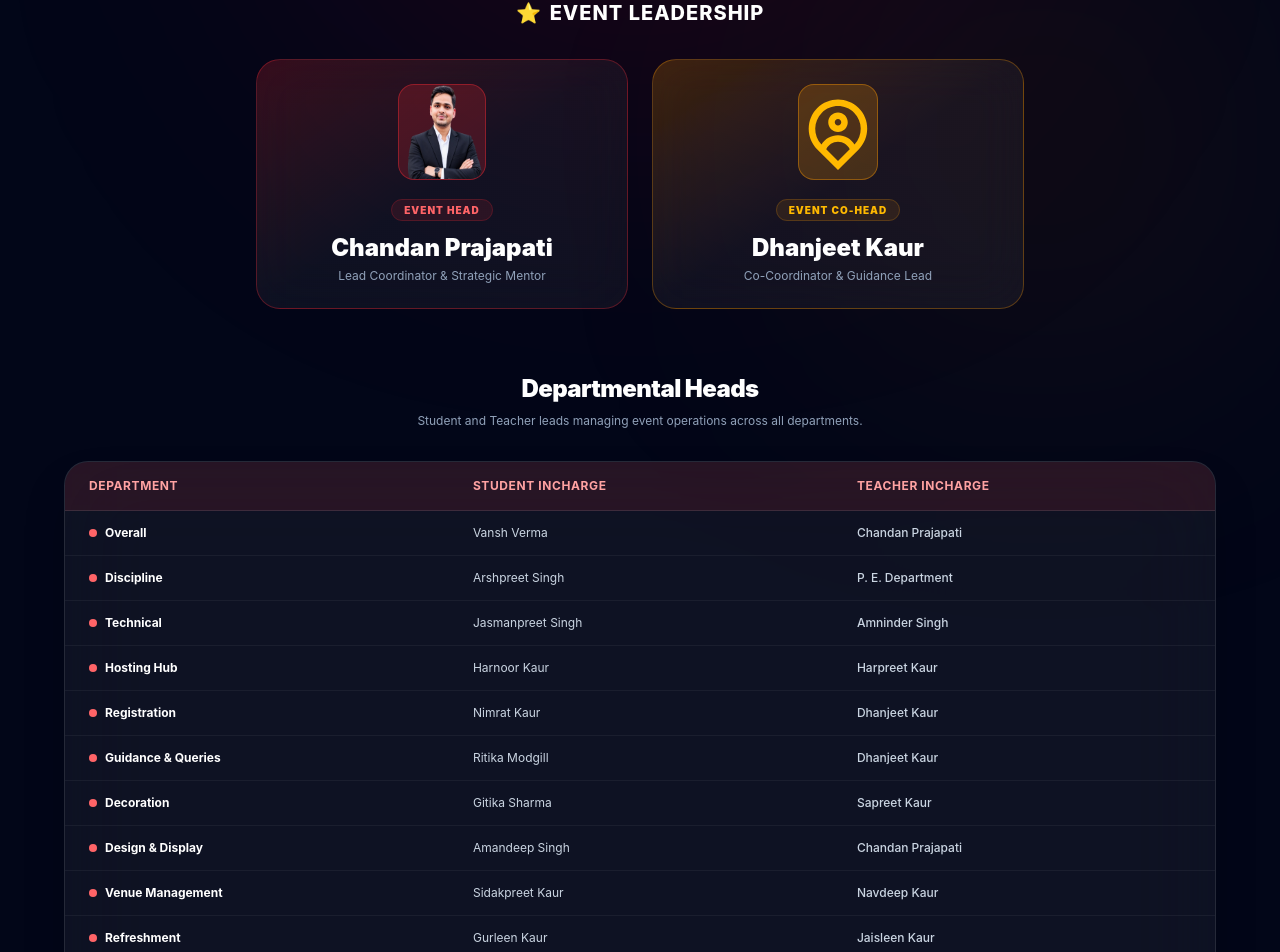
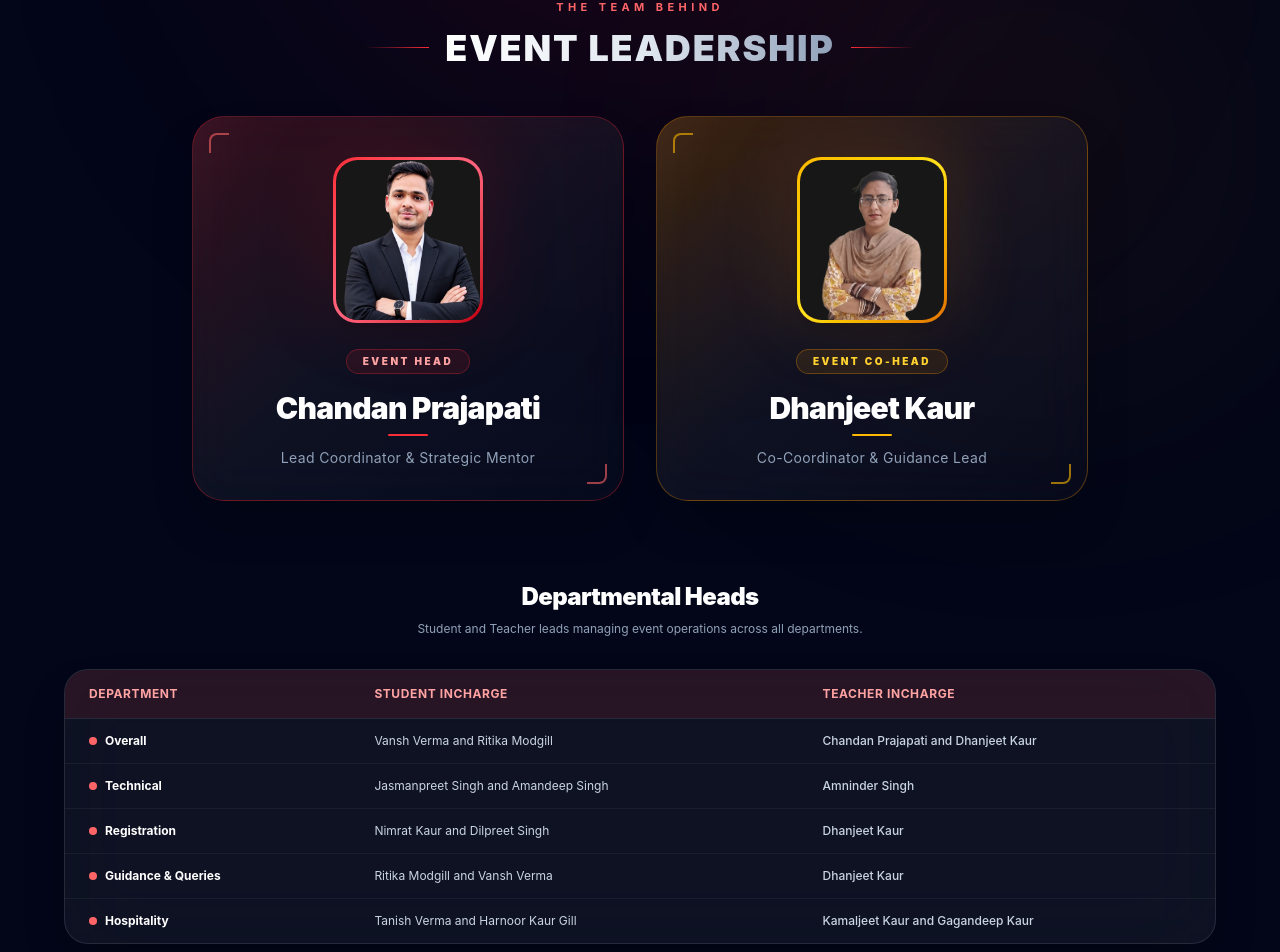
Before and after one commit to Cdansoftware/sbix, a React (Vite) app: page /about in a window 1280 px wide. Shown: the part 420-1372 px from the top of the page. Built offline with nearby package versions, Linux system fonts and the light colour scheme.

Commit message:
added_chief_guest

```diff
--- a/src/pages/About.jsx
+++ b/src/pages/About.jsx
@@ -1,9 +1,9 @@
 import { useEffect } from "react";
 import AOS from "aos";
 import "aos/dist/aos.css";
-import { RiMapPinUserLine } from "react-icons/ri";
 import { departmentData } from "./siteData";
 import Head from "../assets/head.png";
+import dhn from "../assets/dhn.png";
 
 const About = () => {
   useEffect(() => {
@@ -13,6 +13,36 @@ const About = () => {
       easing: "ease-out-cubic",
     });
   }, []);
+
+  // Component ke upar (ya bahar) ye data rakhein
+  const leaders = [
+    {
+      img: Head,
+      role: "Event Head",
+      name: "Chandan Prajapati",
+      desc: "Lead Coordinator & Strategic Mentor",
+      aos: "fade-right",
+      card: "from-red-500/20 hover:border-red-500/60 border-red-500/30 hover:shadow-red-900/40",
+      ring: "from-red-500 via-rose-400 to-red-700",
+      glow: "bg-red-600/40",
+      badge: "text-red-300 bg-red-500/10 border-red-500/30",
+      line: "bg-red-500",
+      corner: "border-red-400/60",
+    },
+    {
+      img: dhn,
+      role: "Event Co-Head",
+      name: "Dhanjeet Kaur",
+      desc: "Co-Coordinator & Guidance Lead",
+      aos: "fade-left",
+      card: "from-amber-500/20 hover:border-amber-500/60 border-amber-500/30 hover:shadow-amber-900/40",
+      ring: "from-amber-400 via-yellow-300 to-amber-600",
+      glow: "bg-amber-500/40",
+      badge: "text-amber-300 bg-amber-500/10 border-amber-500/30",
+      line: "bg-amber-400",
+      corner: "border-amber-400/60",
+    },
+  ];
 
   return (
     <div className="bg-slate-950 text-slate-100 min-h-screen py-16 px-4 sm:px-6 font-sans overflow-hidden">
@@ -40,43 +70,105 @@ const About = () => {
         </div>
 
         {/* Leadership Section (Head & Co-Head) */}
-        <div className="mb-16" data-aos="fade-up">
-          <h2 className="text-xl font-extrabold text-white text-center mb-8 uppercase tracking-wider flex items-center justify-center gap-2">
-            <span>⭐</span> Event Leadership
-          </h2>
-          <div className="grid grid-cols-1 md:grid-cols-2 gap-6 max-w-3xl mx-auto">
-            {/* Head */}
-            <div className="p-6 rounded-3xl bg-gradient-to-br from-red-500/20 via-white/5 to-white/5 backdrop-blur-xl border border-red-500/30 text-center relative overflow-hidden group hover:border-red-500/60 transition-all">
-              <img
-              src={Head}
-              alt="Head"
-              className="w-22 h-24 rounded-2xl bg-red-500/20 border border-red-500/40 text-red-400 flex items-center justify-center text-2xl font-bold mx-auto mb-4 group-hover:scale-110 transition-transform" />
+        <div className="relative mb-20 px-2">
+          {/* Heading */}
+          <div
+            className="text-center mb-12"
+            data-aos="fade-down"
+            data-aos-duration="800"
+          >
+            <p className="text-red-400 text-[11px] font-bold uppercase tracking-[0.4em] mb-3">
+              The Team Behind
+            </p>
+            <h2 className="flex items-center justify-center gap-4 text-2xl sm:text-4xl font-black uppercase tracking-wider">
+              <span className="hidden sm:block h-px w-16 bg-gradient-to-r from-transparent to-red-500" />
+              <span className="bg-gradient-to-r from-white via-slate-200 to-slate-400 bg-clip-text text-transparent">
+                Event Leadership
+              </span>
+              <span className="hidden sm:block h-px w-16 bg-gradient-to-l from-transparent to-red-500" />
+            </h2>
+          </div>
 
-              <span className="text-[10px] font-black uppercase tracking-widest text-red-400 px-3 py-1 bg-red-500/10 rounded-full border border-red-500/20">
-                Event Head
-              </span>
-              <h3 className="text-2xl font-black text-white mt-3 mb-1">
-                Chandan Prajapati
-              </h3>
-              <p className="text-xs text-slate-400">
-                Lead Coordinator & Strategic Mentor
-              </p>
-            </div>
+          <div className="grid grid-cols-1 md:grid-cols-2 gap-8 max-w-4xl mx-auto">
+            {leaders.map((l, i) => (
+              // AOS wrapper pe lagaya hai taaki hover transform se conflict na ho
+              <div
+                key={l.role}
+                data-aos={l.aos}
+                data-aos-duration="900"
+                data-aos-delay={i * 150}
+              >
+                <div
+                  className={`group relative h-full overflow-hidden rounded-[2rem] border bg-gradient-to-br ${l.card} via-white/5 to-white/[0.02] backdrop-blur-xl px-6 pt-10 pb-8 text-center shadow-2xl transition-all duration-500 hover:-translate-y-2`}
+                >
+                  {/* Shine sweep on hover */}
+                  <span className="pointer-events-none absolute inset-0 -translate-x-full skew-x-[-20deg] bg-gradient-to-r from-transparent via-white/10 to-transparent transition-transform duration-1000 group-hover:translate-x-full" />
 
-            {/* Co-Head */}
-            <div className="p-6 rounded-3xl bg-gradient-to-br from-amber-500/20 via-white/5 to-white/5 backdrop-blur-xl border border-amber-500/30 text-center relative overflow-hidden group hover:border-amber-500/60 transition-all">
-              <RiMapPinUserLine className="w-20 h-24 rounded-2xl bg-amber-500/20 border border-amber-500/40 text-amber-400 flex items-center justify-center text-2xl font-bold mx-auto mb-4 group-hover:scale-110 transition-transform" />
+                  {/* Corner accents */}
+                  <span
+                    className={`absolute top-4 left-4 h-5 w-5 border-t-2 border-l-2 rounded-tl-lg ${l.corner}`}
+                  />
+                  <span
+                    className={`absolute bottom-4 right-4 h-5 w-5 border-b-2 border-r-2 rounded-br-lg ${l.corner}`}
+                  />
 
-              <span className="text-[10px] font-black uppercase tracking-widest text-amber-400 px-3 py-1 bg-amber-500/10 rounded-full border border-amber-500/20">
-                Event Co-Head
-              </span>
-              <h3 className="text-2xl font-black text-white mt-3 mb-1">
-                Dhanjeet Kaur
-              </h3>
-              <p className="text-xs text-slate-400">
-                Co-Coordinator & Guidance Lead
-              </p>
-            </div>
+                  {/* Avatar */}
+                  <div
+                    className="relative mx-auto mb-6 w-fit"
+                    data-aos="zoom-in"
+                    data-aos-delay={300 + i * 150}
+                  >
+                    <div
+                      className={`absolute inset-0 rounded-3xl ${l.glow} blur-2xl opacity-40 transition-opacity duration-500 group-hover:opacity-90`}
+                    />
+                    <div
+                      className={`relative rounded-3xl bg-gradient-to-br ${l.ring} p-[3px] shadow-xl`}
+                    >
+                      <div className="h-32 w-28 sm:h-40 sm:w-36 overflow-hidden rounded-[1.35rem] bg-neutral-900">
+                        <img
+                          src={l.img}
+                          alt={l.name}
+                          loading="lazy"
+                          className="h-full w-full object-cover transition-transform duration-700 group-hover:scale-110"
+                        />
+                      </div>
+                    </div>
+                  </div>
+
+                  {/* Badge */}
+                  <span
+                    data-aos="fade-up"
+                    data-aos-delay={450 + i * 150}
+                    className={`inline-block rounded-full border px-4 py-1 text-[10px] font-black uppercase tracking-[0.25em] ${l.badge}`}
+                  >
+                    {l.role}
+                  </span>
+
+                  {/* Name */}
+                  <h3
+                    data-aos="fade-up"
+                    data-aos-delay={550 + i * 150}
+                    className="mt-4 mb-2 text-2xl sm:text-3xl font-black tracking-tight text-white"
+                  >
+                    {l.name}
+                  </h3>
+
+                  {/* Divider */}
+                  <span
+                    className={`mx-auto mb-3 block h-0.5 w-10 rounded-full ${l.line} transition-all duration-500 group-hover:w-24`}
+                  />
+
+                  {/* Description */}
+                  <p
+                    data-aos="fade-up"
+                    data-aos-delay={650 + i * 150}
+                    className="text-xs sm:text-sm tracking-wide text-slate-400"
+                  >
+                    {l.desc}
+                  </p>
+                </div>
+              </div>
+            ))}
           </div>
         </div>
 
--- a/src/pages/Contact.jsx
+++ b/src/pages/Contact.jsx
@@ -2,13 +2,11 @@ import { useEffect } from "react";
 import AOS from "aos";
 import "aos/dist/aos.css";
 import { FaMapMarkerAlt, FaDirections, FaWhatsapp } from "react-icons/fa";
-import UserIcons from "../assets/userr.png";
-import FeUser from "../assets/feuser.png";
 import Gmail from "../assets/gmicon.png";
 import Head from "../assets/head.png";
+import dhn from "../assets/dhn.png";
 
 const Contact = () => {
-
   const mapLink = "https://maps.app.goo.gl/f2LRfZySJPFA3FGn7";
   const whatsappGroupLink = "https://chat.whatsapp.com/KKRMVUteyO95zC2gJ81DFj";
 
@@ -19,6 +17,36 @@ const Contact = () => {
       easing: "ease-out-cubic",
     });
   }, []);
+
+  // Component ke upar (ya bahar) ye data rakhein
+  const leaders = [
+    {
+      img: Head,
+      role: "Event Head",
+      name: "Chandan Prajapati",
+      desc: "Lead Coordinator & Strategic Mentor",
+      aos: "fade-right",
+      card: "from-red-500/20 hover:border-red-500/60 border-red-500/30 hover:shadow-red-900/40",
+      ring: "from-red-500 via-rose-400 to-red-700",
+      glow: "bg-red-600/40",
+      badge: "text-red-300 bg-red-500/10 border-red-500/30",
+      line: "bg-red-500",
+      corner: "border-red-400/60",
+    },
+    {
+      img: dhn,
+      role: "Event Co-Head",
+      name: "Dhanjeet Kaur",
+      desc: "Co-Coordinator & Guidance Lead",
+      aos: "fade-left",
+      card: "from-amber-500/20 hover:border-amber-500/60 border-amber-500/30 hover:shadow-amber-900/40",
+      ring: "from-amber-400 via-yellow-300 to-amber-600",
+      glow: "bg-amber-500/40",
+      badge: "text-amber-300 bg-amber-500/10 border-amber-500/30",
+      line: "bg-amber-400",
+      corner: "border-amber-400/60",
+    },
+  ];
 
   return (
     <div className="bg-slate-950 text-slate-100 min-h-screen py-16 px-4 sm:px-6 font-sans overflow-hidden">
@@ -45,81 +73,106 @@ const Contact = () => {
           </p>
         </div>
 
-        {/* Leadership Contact Cards */}
-        <div
-          className="grid grid-cols-1 md:grid-cols-2 gap-6 mb-12"
-          data-aos="fade-up"
-        >
-          {/* Chandan Prajapati Card */}
-          <div className="p-6 rounded-3xl bg-white/5 backdrop-blur-2xl border border-white/10 shadow-xl relative overflow-hidden group hover:border-red-500/50 transition-all duration-300 flex flex-col justify-between">
-            <div>
-              <div className="flex items-center gap-4 mb-4">
-                {/* Yahan overflow-hidden add kiya hai */}
-                <div className="w-32 h-36 rounded-2xl bg-red-500/20 border border-red-500/30 text-red-400 flex items-center justify-center text-2xl font-bold group-hover:scale-105 transition-transform overflow-hidden">
-                  <img
-                    src={Head}
-                    alt="Chandan Prajapati"
-                    className="w-full h-full object-cover rounded-xl"
+        {/* Leadership Section (Head & Co-Head) */}
+        <div className="relative mb-20 px-2">
+          {/* Heading */}
+          <div
+            className="text-center mb-12"
+            data-aos="fade-down"
+            data-aos-duration="800"
+          >
+            <p className="text-red-400 text-[11px] font-bold uppercase tracking-[0.4em] mb-3">
+              The Team Behind
+            </p>
+            <h2 className="flex items-center justify-center gap-4 text-2xl sm:text-4xl font-black uppercase tracking-wider">
+              <span className="hidden sm:block h-px w-16 bg-gradient-to-r from-transparent to-red-500" />
+              <span className="bg-gradient-to-r from-white via-slate-200 to-slate-400 bg-clip-text text-transparent">
+                Event Leadership
+              </span>
+              <span className="hidden sm:block h-px w-16 bg-gradient-to-l from-transparent to-red-500" />
+            </h2>
+          </div>
+
+          <div className="grid grid-cols-1 md:grid-cols-2 gap-8 max-w-4xl mx-auto">
+            {leaders.map((l, i) => (
+              // AOS wrapper pe lagaya hai taaki hover transform se conflict na ho
+              <div
+                key={l.role}
+                data-aos={l.aos}
+                data-aos-duration="900"
+                data-aos-delay={i * 150}
+              >
+                <div
+                  className={`group relative h-full overflow-hidden rounded-[2rem] border bg-gradient-to-br ${l.card} via-white/5 to-white/[0.02] backdrop-blur-xl px-6 pt-10 pb-8 text-center shadow-2xl transition-all duration-500 hover:-translate-y-2`}
+                >
+                  {/* Shine sweep on hover */}
+                  <span className="pointer-events-none absolute inset-0 -translate-x-full skew-x-[-20deg] bg-gradient-to-r from-transparent via-white/10 to-transparent transition-transform duration-1000 group-hover:translate-x-full" />
+
+                  {/* Corner accents */}
+                  <span
+                    className={`absolute top-4 left-4 h-5 w-5 border-t-2 border-l-2 rounded-tl-lg ${l.corner}`}
                   />
-                </div>
-                <div>
-                  <span className="text-[10px] font-bold uppercase tracking-wider text-red-400 bg-red-500/10 px-2.5 py-0.5 rounded-full border border-red-500/20">
-                    Event Head
+                  <span
+                    className={`absolute bottom-4 right-4 h-5 w-5 border-b-2 border-r-2 rounded-br-lg ${l.corner}`}
+                  />
+
+                  {/* Avatar */}
+                  <div
+                    className="relative mx-auto mb-6 w-fit"
+                    data-aos="zoom-in"
+                    data-aos-delay={300 + i * 150}
+                  >
+                    <div
+                      className={`absolute inset-0 rounded-3xl ${l.glow} blur-2xl opacity-40 transition-opacity duration-500 group-hover:opacity-90`}
+                    />
+                    <div
+                      className={`relative rounded-3xl bg-gradient-to-br ${l.ring} p-[3px] shadow-xl`}
+                    >
+                      <div className="h-32 w-28 sm:h-40 sm:w-36 overflow-hidden rounded-[1.35rem] bg-neutral-900">
+                        <img
+                          src={l.img}
+                          alt={l.name}
+                          loading="lazy"
+                          className="h-full w-full object-cover transition-transform duration-700 group-hover:scale-110"
+                        />
+                      </div>
+                    </div>
+                  </div>
+
+                  {/* Badge */}
+                  <span
+                    data-aos="fade-up"
+                    data-aos-delay={450 + i * 150}
+                    className={`inline-block rounded-full border px-4 py-1 text-[10px] font-black uppercase tracking-[0.25em] ${l.badge}`}
+                  >
+                    {l.role}
                   </span>
-                  <h3 className="text-xl font-bold text-white mt-1">
-                    Chandan Prajapati
+
+                  {/* Name */}
+                  <h3
+                    data-aos="fade-up"
+                    data-aos-delay={550 + i * 150}
+                    className="mt-4 mb-2 text-2xl sm:text-3xl font-black tracking-tight text-white"
+                  >
+                    {l.name}
                   </h3>
+
+                  {/* Divider */}
+                  <span
+                    className={`mx-auto mb-3 block h-0.5 w-10 rounded-full ${l.line} transition-all duration-500 group-hover:w-24`}
+                  />
+
+                  {/* Description */}
+                  <p
+                    data-aos="fade-up"
+                    data-aos-delay={650 + i * 150}
+                    className="text-xs sm:text-sm tracking-wide text-slate-400"
+                  >
+                    {l.desc}
+                  </p>
                 </div>
               </div>
-              <p className="text-xs text-slate-400 leading-relaxed mb-6">
-                Incharge of Overall Management, Technical Design & Display
-                across all event tracks.
-              </p>
-            </div>
-
-            <a
-              href="tel:+918416847643"
-              className="w-full py-3 px-4 rounded-xl bg-white/10 hover:bg-red-500/20 border border-white/10 hover:border-red-500/40 text-white font-bold text-xs flex items-center justify-center gap-2 transition-all"
-            >
-              <span>📞</span>
-              <span>+91 8416847643</span>
-            </a>
-          </div>
-
-          {/* Dhanjeet Kaur Card */}
-          <div className="p-6 rounded-3xl bg-white/5 backdrop-blur-2xl border border-white/10 shadow-xl relative overflow-hidden group hover:border-amber-500/50 transition-all duration-300 flex flex-col justify-between">
-            <div>
-              <div className="flex items-center gap-4 mb-4">
-                {/* Fix: yahan `w-28 h-36` kiya aur `overflow-hidden` add kiya taki Chandan wale card jaisi hi proper shape bane */}
-                <div className="w-32 h-36 rounded-2xl bg-amber-500/20 border border-amber-500/30 text-amber-400 flex items-center justify-center text-2xl font-bold group-hover:scale-105 transition-transform overflow-hidden">
-                  <img
-                    src={FeUser}
-                    alt="Dhanjeet Kaur"
-                    className="w-full h-full object-cover rounded-xl"
-                  />
-                </div>
-                <div>
-                  <span className="text-[10px] font-bold uppercase tracking-wider text-amber-400 bg-amber-500/10 px-2.5 py-0.5 rounded-full border border-amber-500/20">
-                    Event Co-Head
-                  </span>
-                  <h3 className="text-xl font-bold text-white mt-1">
-                    Dhanjeet Kaur
-                  </h3>
-                </div>
-              </div>
-              <p className="text-xs text-slate-400 leading-relaxed mb-6">
-                Incharge of Registration, Guidance, & Student Queries for
-                participating schools.
-              </p>
-            </div>
-
-            <a
-              href="tel:+919855564456"
-              className="w-full py-3 px-4 rounded-xl bg-white/10 hover:bg-amber-500/20 border border-white/10 hover:border-amber-500/40 text-white font-bold text-xs flex items-center justify-center gap-2 transition-all"
-            >
-              <span>📞</span>
-              <span>+91 98555 64456</span>
-            </a>
+            ))}
           </div>
         </div>
 
--- a/src/pages/siteData.js
+++ b/src/pages/siteData.js
@@ -78,20 +78,20 @@ const juryData = [
 
 export const EventSchedule = [
   {
-    timing: "8:00–8:30 AM",
-    activity: "Welcome & Registration",
+    timing: "8:00 – 09:00 AM",
+    activity: "Welcome & Registration ( Simultaneously )",
     venue: "Registration Desk",
     type: "normal",
   },
   {
     timing: "8:30–9:00 AM",
-    activity: "Refreshments for Judges & PPT Presentation",
+    activity: "Refreshments for Judges & PPT Presentation ( Simultaneously )",
     venue: "ICR",
     type: "normal",
   },
   {
     timing: "8:30–9:00 AM",
-    activity: "Refreshments for Students",
+    activity: "Refreshments for Students ( Simultaneously )",
     venue: "MDM Hall",
     type: "normal",
   },
@@ -1508,85 +1508,85 @@ export const stats = [
 export const departmentData = [
   {
     department: "Overall",
-    student: "Vansh Verma",
-    teacher: "Chandan Prajapati",
-  },
-  {
-    department: "Discipline",
-    student: "Arshpreet Singh",
-    teacher: "P. E. Department",
-  },
+    student: "Vansh Verma and Ritika Modgill",
+    teacher: "Chandan Prajapati and Dhanjeet Kaur",
+  },
+  // {
+  //   department: "Discipline",
+  //   student: "Arshpreet Singh",
+  //   teacher: "P. E. Department",
+  // },
   {
     department: "Technical",
-    student: "Jasmanpreet Singh",
+    student: "Jasmanpreet Singh and Amandeep Singh",
     teacher: "Amninder Singh",
   },
-  {
-    department: "Hosting Hub",
-    student: "Harnoor Kaur",
-    teacher: "Harpreet Kaur",
-  },
+  // {
+  //   department: "Hosting Hub",
+  //   student: "Harnoor Kaur",
+  //   teacher: "Harpreet Kaur",
+  // },
   {
     department: "Registration",
-    student: "Nimrat Kaur",
+    student: "Nimrat Kaur and Dilpreet Singh",
     teacher: "Dhanjeet Kaur",
   },
   {
     department: "Guidance & Queries",
-    student: "Ritika Modgill",
+    student: "Ritika Modgill and Vansh Verma",
     teacher: "Dhanjeet Kaur",
   },
-  {
-    department: "Decoration",
-    student: "Gitika Sharma",
-    teacher: "Sapreet Kaur",
-  },
-  {
-    department: "Design & Display",
-    student: "Amandeep Singh",
-    teacher: "Chandan Prajapati",
-  },
-  {
-    department: "Venue Management",
-    student: "Sidakpreet Kaur",
-    teacher: "Navdeep Kaur",
-  },
-  {
-    department: "Refreshment",
-    student: "Gurleen Kaur",
-    teacher: "Jaisleen Kaur",
-  },
-  {
-    department: "Cultural (Bhangra)",
-    student: "Aamin",
-    teacher: "Manjit Singh",
-  },
-  {
-    department: "Cultural (Music)",
-    student: "Armaan Singh",
-    teacher: "Jasroye",
-  },
-  {
-    department: "Cleanliness",
-    student: "Kirandeep",
-    teacher: "Meenu Agarwaal",
-  },
+  // {
+  //   department: "Decoration",
+  //   student: "Gitika Sharma",
+  //   teacher: "Sapreet Kaur",
+  // },
+  // {
+  //   department: "Design & Display",
+  //   student: "Amandeep Singh",
+  //   teacher: "Chandan Prajapati",
+  // },
+  // {
+  //   department: "Venue Management",
+  //   student: "Sidakpreet Kaur",
+  //   teacher: "Navdeep Kaur",
+  // },
+  // {
+  //   department: "Refreshment",
+  //   student: "Gurleen Kaur",
+  //   teacher: "Jaisleen Kaur",
+  // },
+  // {
+  //   department: "Cultural (Bhangra)",
+  //   student: "Aamin",
+  //   teacher: "Manjit Singh",
+  // },
+  // {
+  //   department: "Cultural (Music)",
+  //   student: "Armaan Singh",
+  //   teacher: "Jasroye",
+  // },
+  // {
+  //   department: "Cleanliness",
+  //   student: "Kirandeep",
+  //   teacher: "Meenu Agarwaal",
+  // },
   {
     department: "Hospitality",
-    student: "Tanish Verma",
-    teacher: "Kamaljeet Kaur",
-  },
-  { department: "Finance", student: "Ritika Modgill", teacher: "Rajveer Kaur" },
-  {
-    department: "Photography",
-    student: "Dilpreet Singh",
-    teacher: "Gurpreet Singh",
-  },
-  {
-    department: "Documentation",
-    student: "Gurdev Singh",
-    teacher: "Kamaljeet Kaur",
-  },
+    student: "Tanish Verma and Harnoor Kaur Gill",
+    teacher: "Kamaljeet Kaur and Gagandeep Kaur",
+  },
+  // { department: "Finance", student: "Ritika Modgill", teacher: "Rajveer Kaur" },
+  // {
+  //   department: "Photography",
+  //   student: "Dilpreet Singh",
+  //   teacher: "Gurpreet Singh",
+  // },
+  // {
+  //   department: "Documentation",
+  //   student: "Gurdev Singh",
+  //   teacher: "Kamaljeet Kaur",
+  // },
 ];
 
 // General Competition Rules
```
Also changed, not shown: src/pages/Jury.jsx (+11 -2 lines), src/assets/dhn.png (added).
